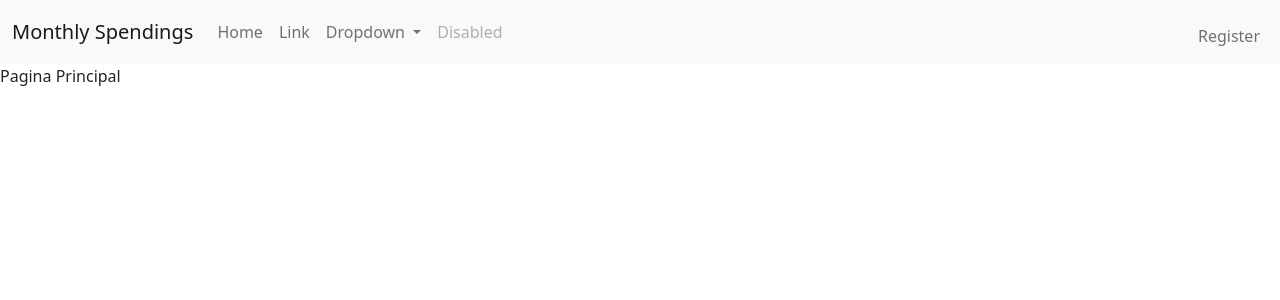
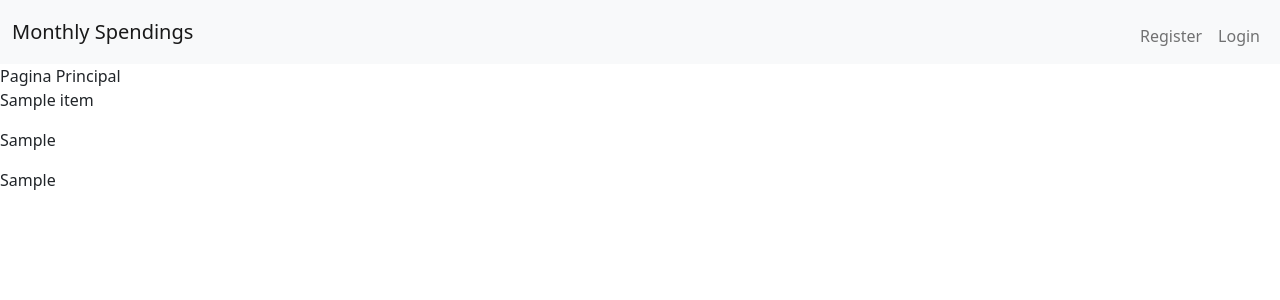
Before and after one commit to vicentecrespop/CS50FinalProject, a Python web app: template templates/index.html in a window 1280 px wide. Shown: the top 300 px of the page. Run offline with Jinja, Linux system fonts and the light colour scheme; the template is opened without the code that fills it: most values are stand-ins (such as "Sample title", 1, 10 or a date in 2020).

Commit message:
Atualizei tudo

```diff
--- a/templates/index.html
+++ b/templates/index.html
@@ -6,4 +6,8 @@
 
 Pagina Principal
 
+<p>{{ item }}</p>
+<p>{{ item2 }}</p>
+<p>{{ item3 }}</p>
+
 {% endblock %}
--- a/templates/layout.html
+++ b/templates/layout.html
@@ -19,22 +19,23 @@
                 <span class="navbar-toggler-icon"></span>
               </button>
               <div class="collapse navbar-collapse" id="navbarSupportedContent">
+                {% if session["user_id"] %}
                   <ul class="navbar-nav me-auto mb-2 mb-lg-0">
                     <li class="nav-item">
-                    <a class="nav-link " aria-current="page" href="#">Home</a>
+                      <a class="nav-link " aria-current="page" href="#">Add spending</a>
                     </li>
                     <li class="nav-item">
                       <a class="nav-link" href="#">Link</a>
                     </li>
                     <li class="nav-item dropdown">
                       <a class="nav-link dropdown-toggle" href="#" id="navbarDropdown" role="button" data-bs-toggle="dropdown" aria-expanded="false">
-                      Dropdown
+                        Account
                       </a>
                       <ul class="dropdown-menu" aria-labelledby="navbarDropdown">
-                      <li><a class="dropdown-item" href="#">Action</a></li>
+                        <li><a class="dropdown-item" href="#">Add income</a></li>
                         <li><a class="dropdown-item" href="#">Another action</a></li>
                         <li><hr class="dropdown-divider"></li>
-                      <li><a class="dropdown-item" href="#">Something else here</a></li>
+                        <li><a class="dropdown-item" href="/reset">Restart account</a></li>
                       </ul>
                     </li>
                     <li class="nav-item">
@@ -42,8 +43,14 @@
                     </li>
                   </ul>
                   <ul class="navbar-nav ms-auto mt-2">
+                    <li class="nav-tem"><a class="nav-link" href="/logout">Log Out</a></li>
+                </ul>
+                {% else %}
+                  <ul class="navbar-nav ms-auto mt-2">
                       <li class="nav-tem"><a class="nav-link" href="/register">Register</a></li>
+                      <li class="nav-tem"><a class="nav-link" href="/login">Login</a></li>
                   </ul>
+                {% endif %}
               </div>
             </div>
           </nav>
--- a/templates/login.html
+++ b/templates/login.html
@@ -1,4 +1,4 @@
-{% extend "layout.html" %}
+{% extends "layout.html" %}
 
 {% block title %}Login{% endblock %}
 
```
Also changed, not shown: app.py (+44 -16 lines). Lines whose indentation alone changed are shown as unchanged.
